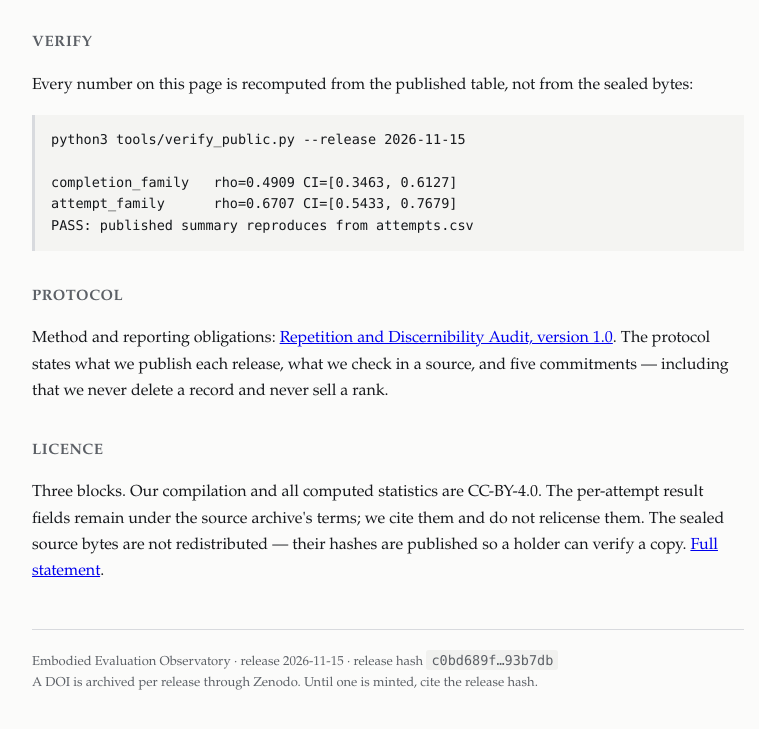
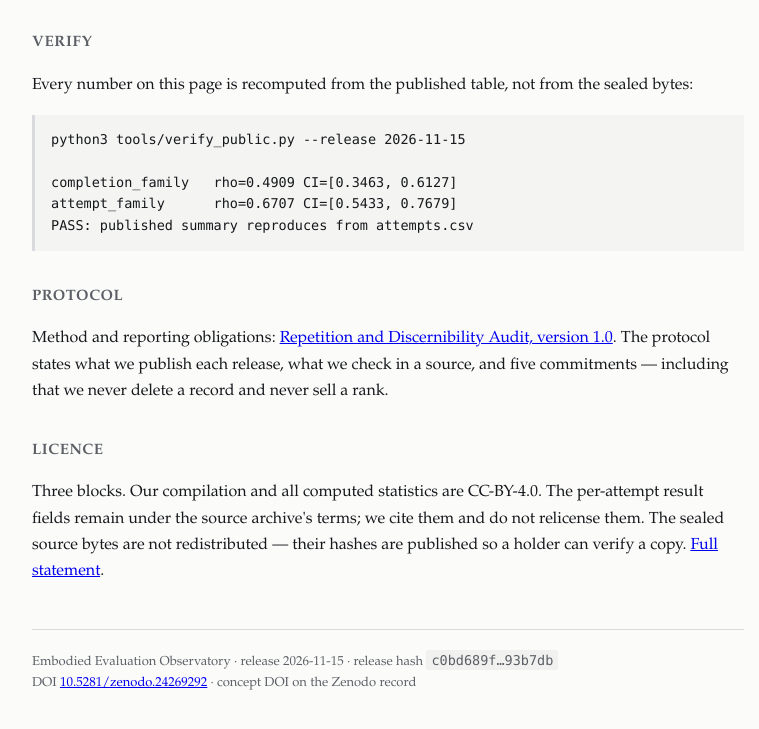
Before and after one commit to Embodied-Evaluation-Observatory/EEO-Archive, a plain HTML site: page index.html in a window 1280 px wide. Shown: the part 738-1467 px from the top of the page, without its empty margins (252-1011 px from the left). Drawn offline with Linux system fonts and the light colour scheme.

Commit message:
Record the archived DOI in README, CITATION and site footer

```diff
--- a/index.html
+++ b/index.html
@@ -92,7 +92,7 @@ PASS: published summary reproduces from attempts.csv</pre>
   <p class="foot">
     Embodied Evaluation Observatory · release 2026-11-15 ·
     release hash <code>c0bd689f…93b7db</code><br>
-    A DOI is archived per release through Zenodo. Until one is minted, cite the release hash.
+    DOI <a href="https://doi.org/10.5281/zenodo.24269292">10.5281/zenodo.24269292</a> · concept DOI on the Zenodo record
   </p>
 
 </div>
```
Also changed, not shown: 2 other files.
